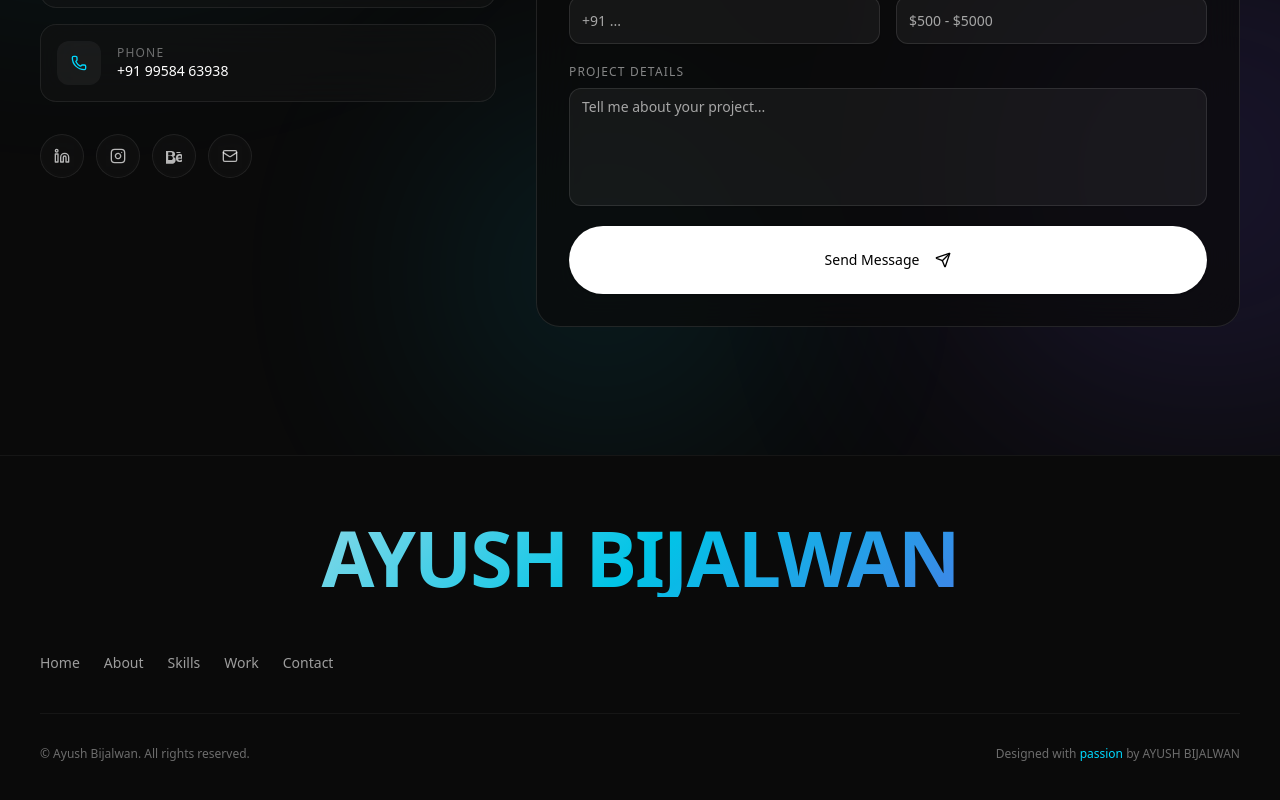
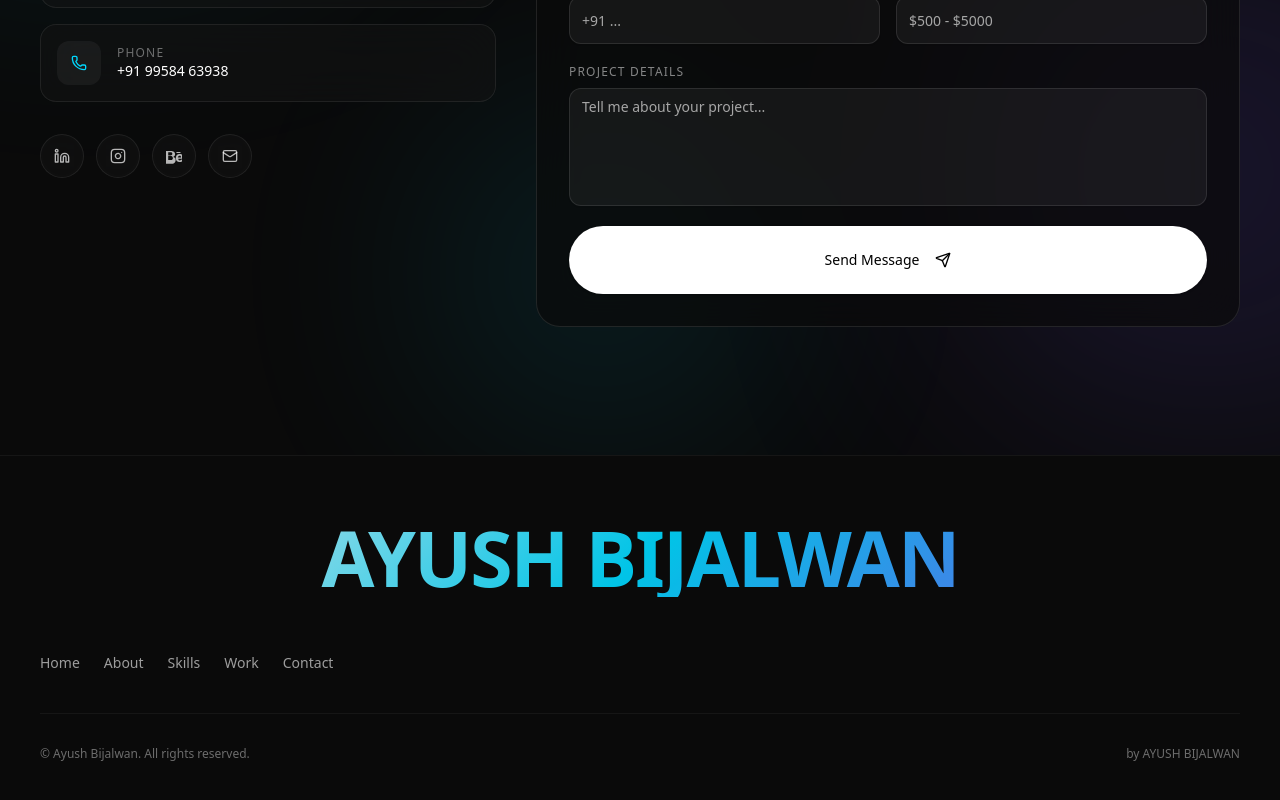
Before and after one commit to ayushbijalwan217/Ayush-Bijalwan-Portfolio-, a Next.js app: page / in a window 1280 px wide. Shown: the part 8579-9379 px from the top of the page. Built offline with nearby package versions, Linux system fonts and the light colour scheme.

Commit message:
Update page.js

```diff
--- a/app/page.js
+++ b/app/page.js
@@ -1224,7 +1224,7 @@ function Footer() {
         </div>
         <div className="mt-10 pt-8 border-t border-white/5 flex flex-col md:flex-row items-center justify-between gap-3 text-xs text-white/40">
           <div>&copy; Ayush Bijalwan. All rights reserved.</div>
-          <div>Designed with <span className="text-[#00D9FF]">passion</span> by AYUSH BIJALWAN</div>
+          <div>by AYUSH BIJALWAN</div>
         </div>
       </div>
     </footer>
```
